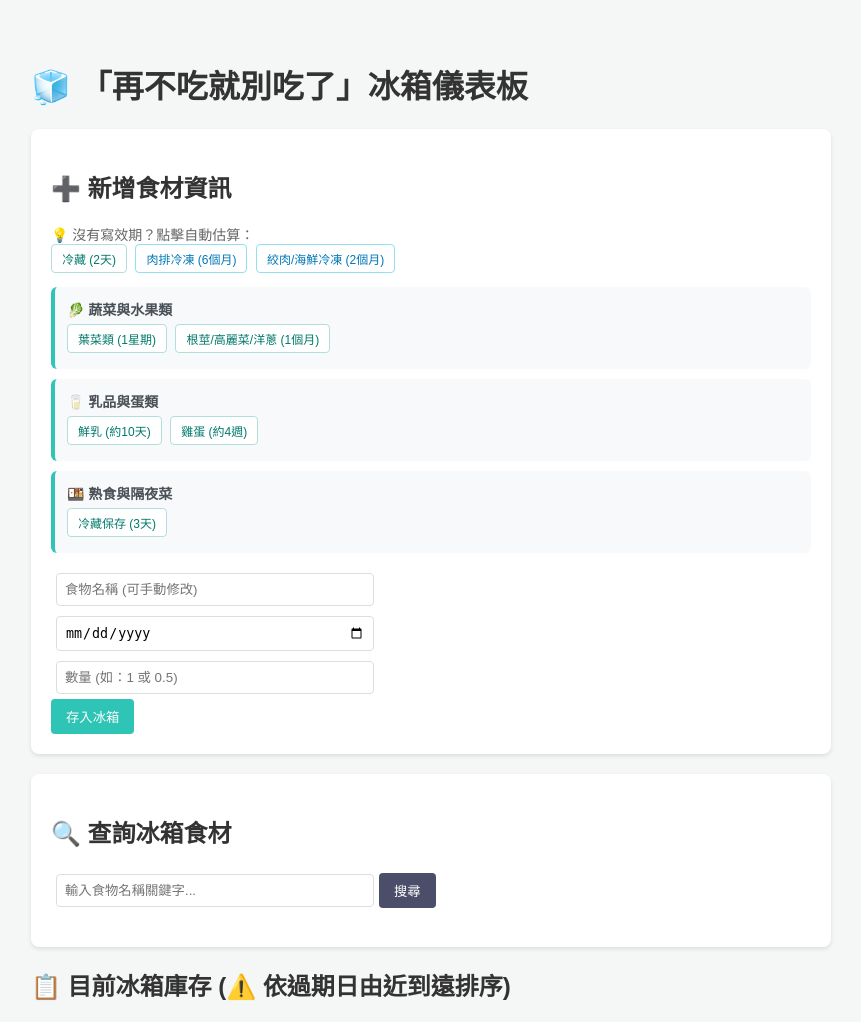
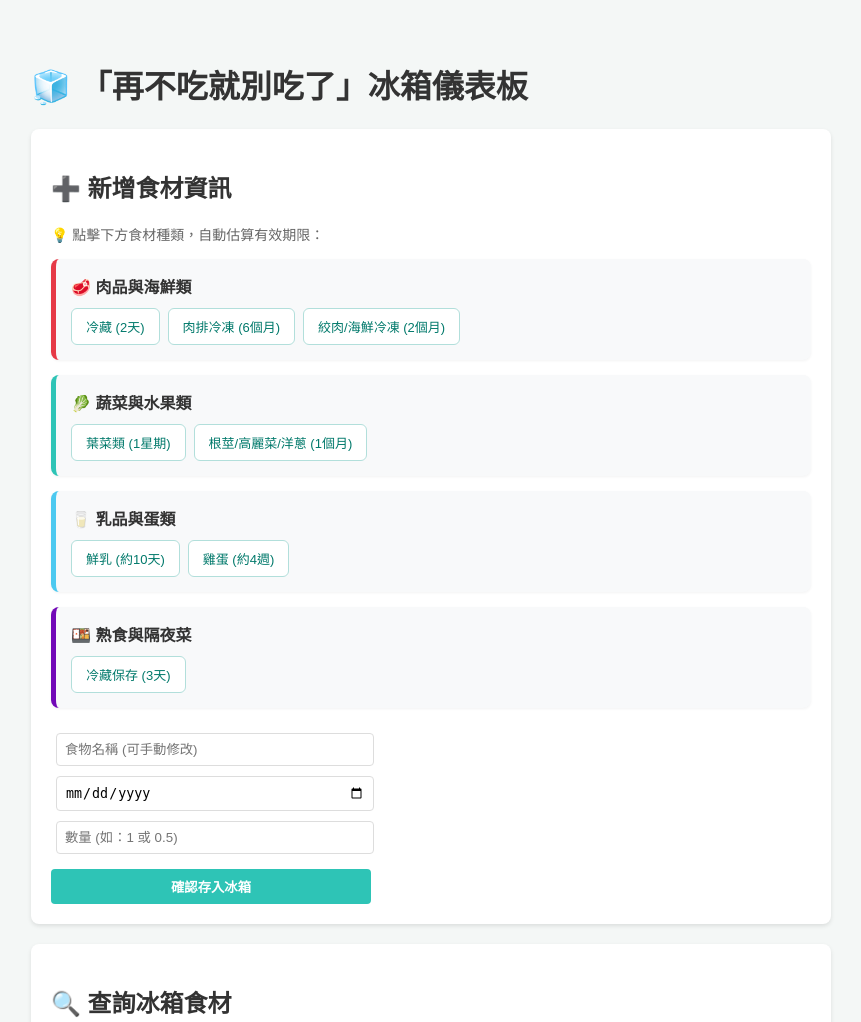
Before and after one commit to yujjjjia/fridge_project, a Flask app: page / in a window 1280 px wide. Shown: the top 1022 px of the page, without its empty margins (209-1070 px from the left). Run offline with Flask 3, Linux system fonts and the light colour scheme; data that the repository does not hold is empty.

Commit message:
Update index.html

```diff
--- a/templates/index.html
+++ b/templates/index.html
@@ -12,11 +12,15 @@
         .form-box { background: white; padding: 20px; border-radius: 8px; margin-bottom: 20px; box-shadow: 0 2px 4px rgba(0,0,0,0.1); }
         input { margin: 5px; padding: 8px; border: 1px solid #ddd; border-radius: 4px; width: 90%; max-width: 300px; }
         button { padding: 8px 15px; background-color: #2ec4b6; color: white; border: none; border-radius: 4px; cursor: pointer; }
-        .guide-section { background-color: #f8f9fa; padding: 12px; border-radius: 6px; margin: 10px 0; border-left: 4px solid #2ec4b6; }
-        .guide-title { font-weight: bold; font-size: 14px; color: #495057; margin-bottom: 5px; }
-        .btn-quick { background-color: #ffffff; color: #00796b; border: 1px solid #b2dfdb; padding: 5px 10px; font-size: 12px; margin-right: 4px; margin-bottom: 4px; border-radius: 4px; cursor: pointer; }
-        .btn-quick:active { background-color: #e0f2f1; }
-        .btn-freeze { color: #0077b6; border-color: #90e0ef; }
+
+        /* 🎨 終極卡片式 UI 樣式對齊 */
+        .guide-container { display: flex; flex-direction: column; gap: 15px; margin: 15px 0; }
+        .guide-card { background-color: #f8f9fa; padding: 15px; border-radius: 8px; border-left: 5px solid #2ec4b6; box-shadow: 0 1px 3px rgba(0,0,0,0.05); }
+        .card-title { font-weight: bold; font-size: 16px; color: #333; margin-bottom: 10px; display: flex; align-items: center; gap: 5px; }
+        .btn-group { display: flex; flex-wrap: wrap; gap: 8px; }
+        .btn-quick { background-color: #ffffff; color: #00796b; border: 1px solid #b2dfdb; padding: 8px 14px; font-size: 13px; border-radius: 6px; cursor: pointer; transition: all 0.2s; }
+        .btn-quick:active { background-color: #e0f2f1; transform: scale(0.98); }
+
         .minus-form { display: inline-flex; align-items: center; }
         .input-minus { width: 60px !important; margin: 0 5px 0 0; padding: 4px; text-align: center; }
         .btn-minus { background-color: #f77f00; padding: 5px 10px; font-size: 12px; }
@@ -35,31 +39,48 @@
 
     <div class="form-box">
         <h2>➕ 新增食材資訊</h2>
-        <div class="quick-btn-group">
-            <span style="font-size: 14px; color: #666;">💡 沒有寫效期？點擊自動估算：</span><br>
+
+        <div style="font-size: 14px; color: #666; margin-bottom: 10px;">💡 點擊下方食材種類，自動估算有效期限：</div>
+
+        <div class="guide-container">
+            <div class="guide-card" style="border-left-color: #e63946;">
+                <div class="card-title">🥩 肉品與海鮮類</div>
+                <div class="btn-group">
                     <button type="button" class="btn-quick" onclick="setExpiryDays(2, '生鮮肉品/海鮮(冷藏)')">冷藏 (2天)</button>
-            <button type="button" class="btn-quick btn-freeze" onclick="setExpiryDays(180, '牛/豬肉排(冷凍)')">肉排冷凍 (6個月)</button>
-            <button type="button" class="btn-quick btn-freeze" onclick="setExpiryDays(60, '絞肉/海鮮(冷凍)')">絞肉/海鮮冷凍 (2個月)</button>
+                    <button type="button" class="btn-quick" onclick="setExpiryDays(180, '牛、豬肉排(冷凍)')">肉排冷凍 (6個月)</button>
+                    <button type="button" class="btn-quick" onclick="setExpiryDays(60, '絞肉/海鮮(冷凍)')">絞肉/海鮮冷凍 (2個月)</button>
                 </div>
-        <div class="guide-section">
-            <div class="guide-title">🥬 蔬菜與水果類</div>
+            </div>
+
+            <div class="guide-card" style="border-left-color: #2ec4b6;">
+                <div class="card-title">🥬 蔬菜與水果類</div>
+                <div class="btn-group">
                     <button type="button" class="btn-quick" onclick="setExpiryDays(7, '葉菜類')">葉菜類 (1星期)</button>
-            <button type="button" class="btn-quick" onclick="setExpiryDays(30, '根莖類蔬菜')">根莖/高麗菜/洋蔥 (1個月)</button>
+                    <button type="button" class="btn-quick" onclick="setExpiryDays(30, '根莖/高麗菜/洋蔥')">根莖/高麗菜/洋蔥 (1個月)</button>
                 </div>
-        <div class="guide-section">
-            <div class="guide-title">🥛 乳品與蛋類</div>
+            </div>
+
+            <div class="guide-card" style="border-left-color: #4cc9f0;">
+                <div class="card-title">🥛 乳品與蛋類</div>
+                <div class="btn-group">
                     <button type="button" class="btn-quick" onclick="setExpiryDays(10, '鮮乳')">鮮乳 (約10天)</button>
                     <button type="button" class="btn-quick" onclick="setExpiryDays(28, '雞蛋')">雞蛋 (約4週)</button>
                 </div>
-        <div class="guide-section">
-            <div class="guide-title">🍱 熟食與隔夜菜</div>
+            </div>
+
+            <div class="guide-card" style="border-left-color: #7209b7;">
+                <div class="card-title">🍱 熟食與隔夜菜</div>
+                <div class="btn-group">
                     <button type="button" class="btn-quick" onclick="setExpiryDays(3, '熟食隔夜菜')">冷藏保存 (3天)</button>
                 </div>
-        <form method="POST" style="margin-top: 15px;">
+            </div>
+        </div>
+
+        <form method="POST" style="margin-top: 20px;">
             <input type="text" name="food_name" id="food_name" placeholder="食物名稱 (可手動修改)" required><br>
             <input type="date" name="expiry_date" id="expiry_date" required><br>
             <input type="number" name="quantity" placeholder="數量 (如：1 或 0.5)" step="any" min="0.01" required><br>
-            <button type="submit">存入冰箱</button>
+            <button type="submit" style="width: 90%; max-width: 320px; font-weight: bold; margin-top: 10px;">確認存入冰箱</button>
         </form>
     </div>
 
```
Lines whose indentation alone changed are shown as unchanged.
